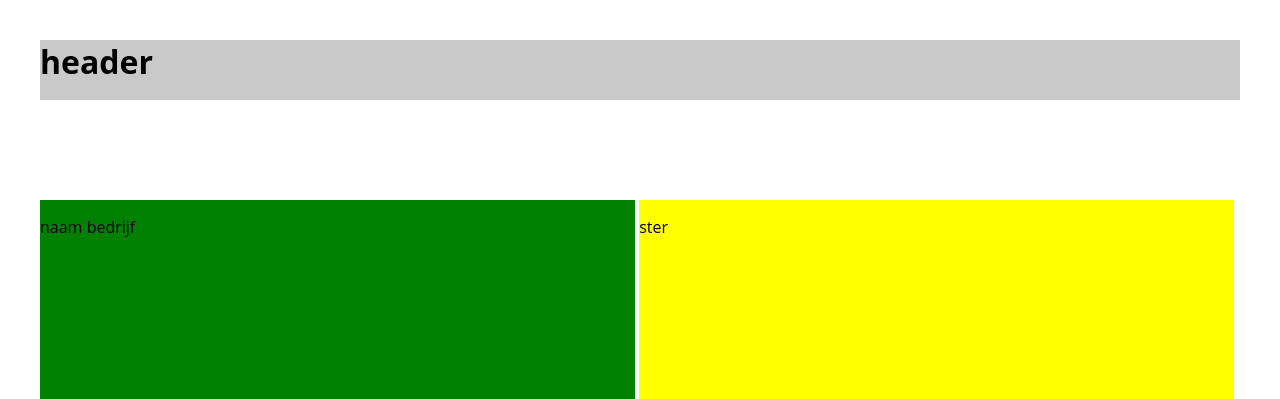
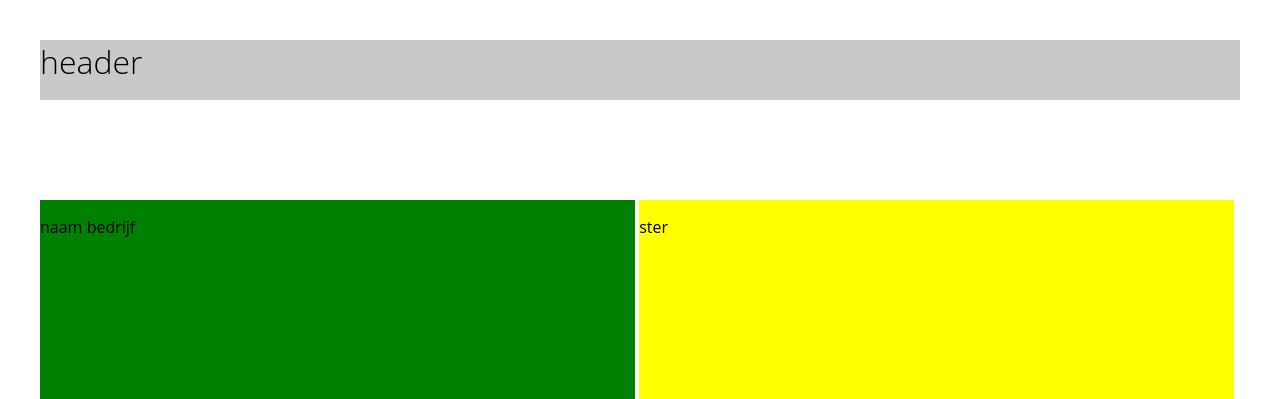
Before and after one commit to TetsuyaUmigoto/BPV-Website, a PHP site: page /website/bedrijf.php in a window 1280 px wide. Shown: the top 399 px of the page. Run offline with PHP 8.4, Linux system fonts and the light colour scheme.

Commit message:
moest van Binh.

```diff
--- a/website/style.css
+++ b/website/style.css
@@ -9,10 +9,10 @@
 	height:60px;
 	margin: 40px  auto;
 	color:black;
-	font-size:; }}
+	font-size:; }
 h1{
 	font-size:32px;
-	font-weight:300;}}
+	font-weight:300;}
 p{}
 .logo img, .header img{
 	width: 136px;
```
